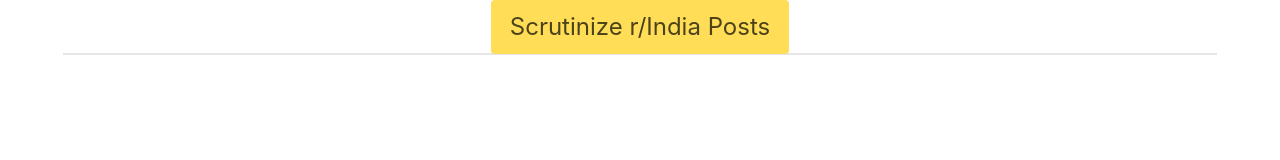
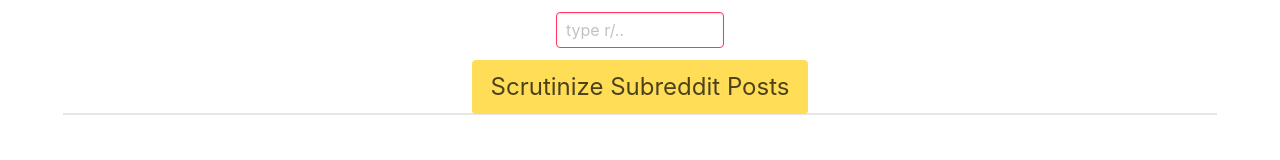
Before and after one commit to ojasiiitd/Precog-Programming-Task, a plain HTML site: page index.html in a window 1280 px wide. Drawn offline with nearby package versions, Linux system fonts and the light colour scheme.

```diff
--- a/index.html
+++ b/index.html
@@ -3,18 +3,21 @@
     <head>
         <meta charset="utf-8">
         <meta name="viewport" content="width=device-width, initial-scale=1">
-        <title>r/India Data</title>
+        <title>Subreddit Data</title>
         <link rel="stylesheet" href="https://cdnjs.cloudflare.com/ajax/libs/bulma/0.7.5/css/bulma.min.css">
     </head>
     <body>
         <div class="container">
             <center>
+                <div class="column is-2">
+                    <input id="subreddit" class="input is-danger" type="text" placeholder="type r/..">
+                </div>
                 <button id="btn" class="button is-warning is-large">
-                    Scrutinize r/India Posts
+                    Scrutinize Subreddit Posts
                 </button>
             </center>
 
-            <div id="postlist" class="list is-hoverable">
+            <div id="rLists" class="list">
             </div>
         </div>
 
```
